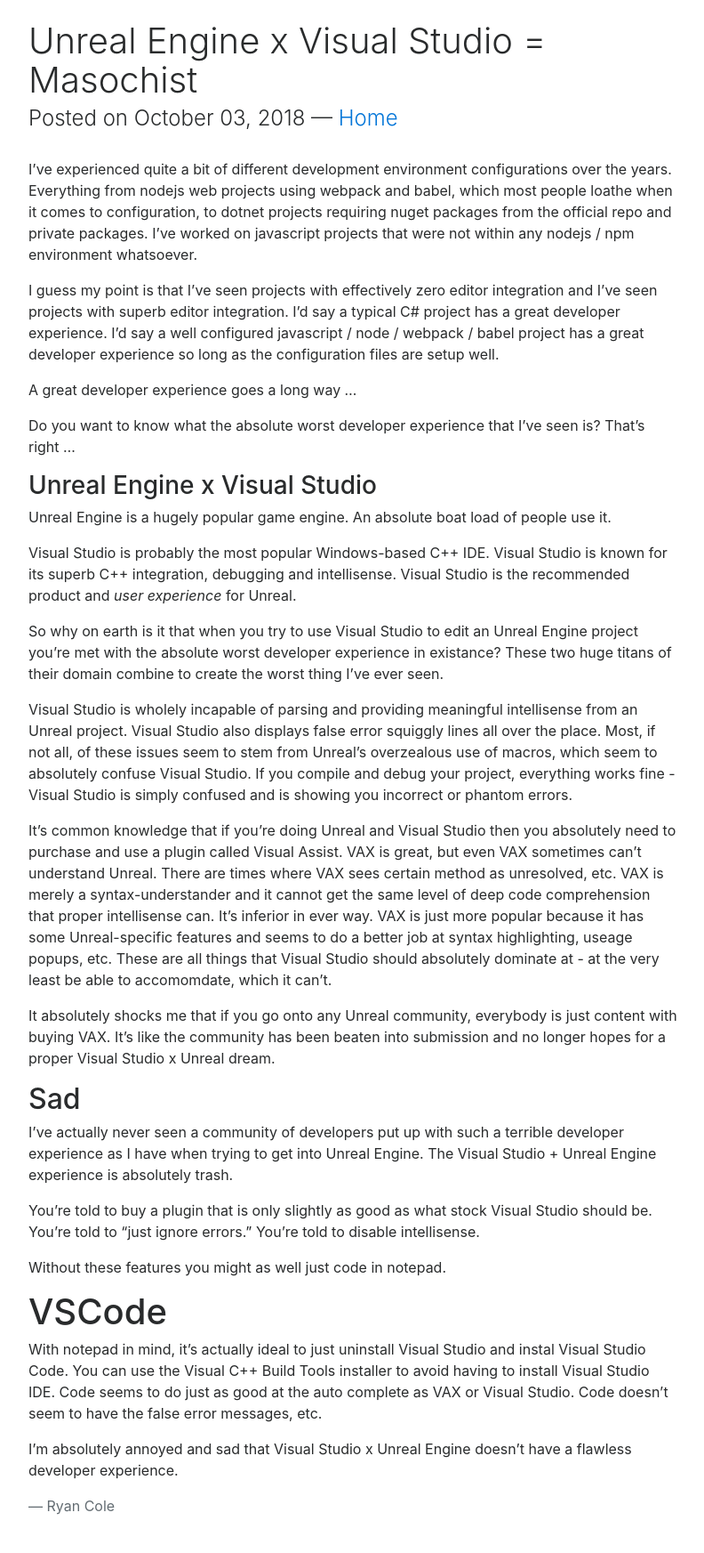
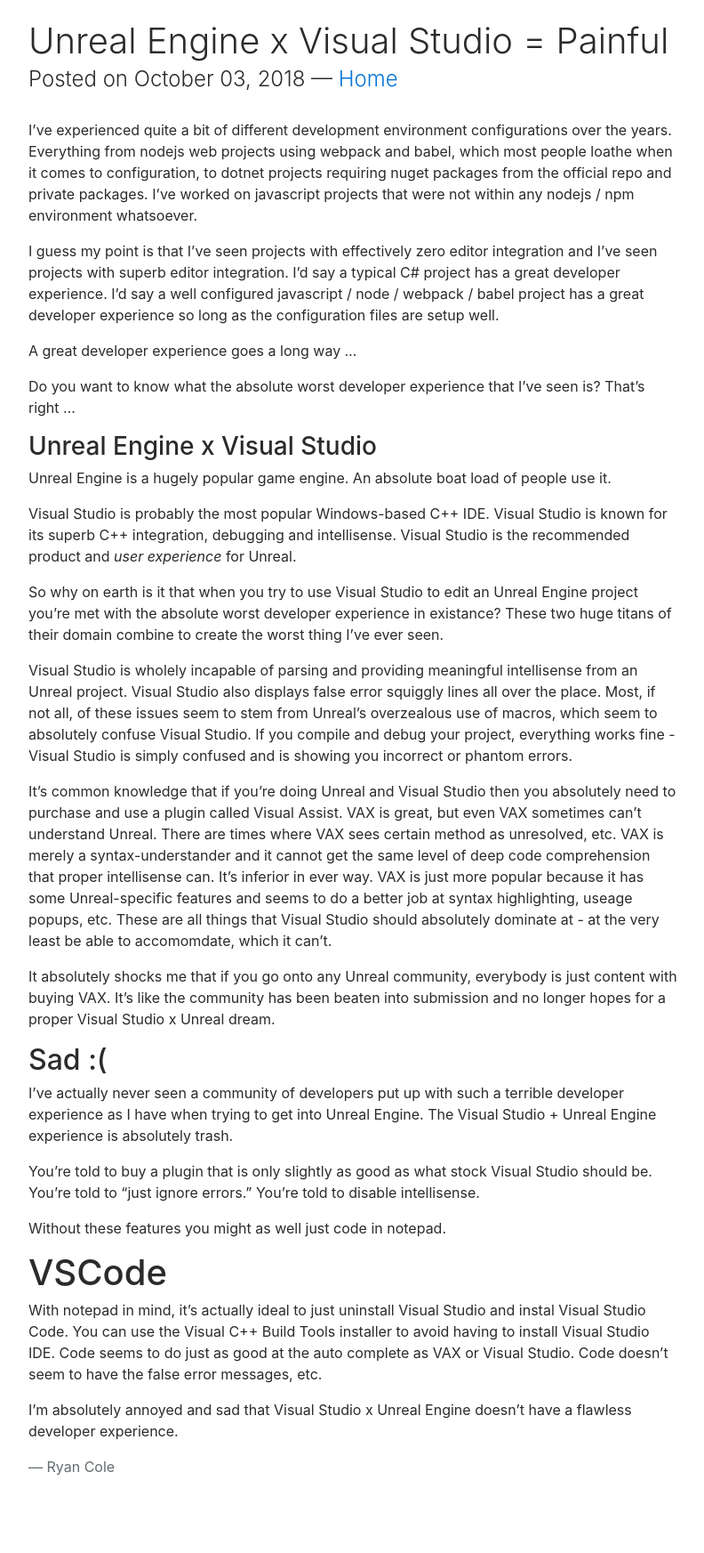
Before and after one commit to ryancole/ryancole.github.com, a Jekyll site: the page built from _posts/2018-10-03-unreal-visual-studio-painful.md, in a window 1280 px wide. Shown: the whole page at 89% size, without its empty margins (243-1035 px from the left). Built offline with Jekyll 4.4.1, drawn with Linux system fonts in a browser that asks for light colours; comment, search, counter and statistics services are not loaded; after the commit the page ends 1701 px from its top, so only the background shows below that.

Commit message:
Update and rename 2018-10-03-unreal-visual-studio-masochist.md to 2018-10-03-unreal-visual-studio-painful.md

```diff
--- a/_posts/2018-10-03-unreal-visual-studio-masochist.md
+++ b/_posts/2018-10-03-unreal-visual-studio-painful.md
@@ -1,6 +1,6 @@
 ---
 layout: entry
-title: Unreal Engine x Visual Studio = Masochist
+title: Unreal Engine x Visual Studio = Painful
 ---
 
 I've experienced quite a bit of different development environment configurations over the years. Everything from nodejs web projects using webpack and babel, which most people loathe when it comes to configuration, to dotnet projects requiring nuget packages from the official repo and private packages. I've worked on javascript projects that were not within any nodejs / npm environment whatsoever.
@@ -25,7 +25,7 @@
 
 It absolutely shocks me that if you go onto any Unreal community, everybody is just content with buying VAX. It's like the community has been beaten into submission and no longer hopes for a proper Visual Studio x Unreal dream.
 
-## Sad
+## Sad :(
 
 I've actually never seen a community of developers put up with such a terrible developer experience as I have when trying to get into Unreal Engine. The Visual Studio + Unreal Engine experience is absolutely trash.
 
```
